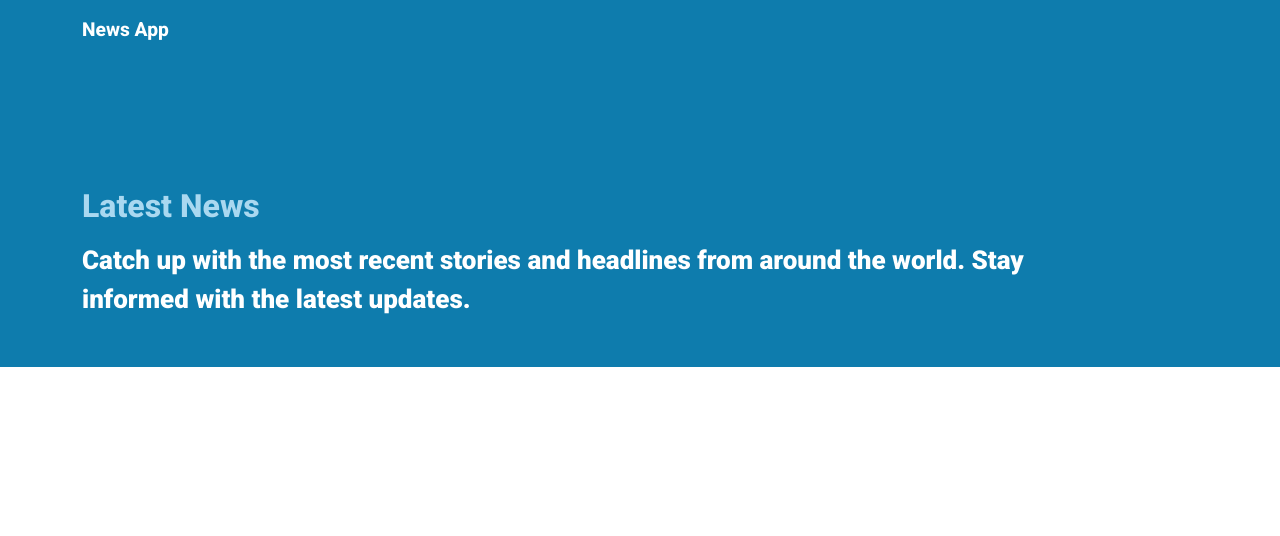
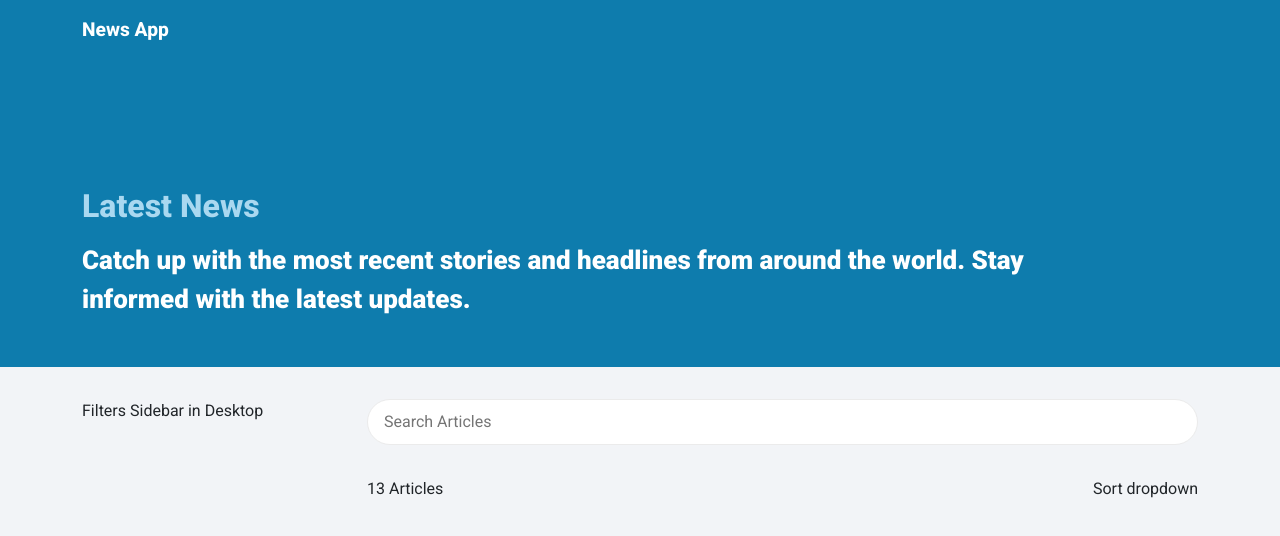
Before and after one commit to rogerjacobrj/news-app, a React (Vite) app: page / in a window 1280 px wide. Shown: the top 536 px of the page. Built offline with nearby package versions, Linux system fonts and the light colour scheme.

Commit message:
feat: add ArticleCount and TextInput components, update SCSS @import to @use

```diff
--- a/src/App.tsx
+++ b/src/App.tsx
@@ -1,13 +1,57 @@
-import Header from './components/header';
-import Banner from './components/banner';
 import 'bootstrap/dist/css/bootstrap.min.css';
 import './styles/global.scss';
+import styles from './style.module.scss';
+import { ArticleCount, Banner, Header, TextInput } from './components';
 
 const App = () => {
   return (
-    <div>
+    <div className={styles.newsFeed}>
       <Header />
       <Banner />
+
+      <section className={styles.contentSection}>
+        <div className="container">
+          <div className="row">
+            <div className="col-12 col-md-6 d-lg-none">
+              <TextInput placeholder="Search Articles" />
+            </div>
+            <div className="col-6 col-md-6 d-none d-md-block d-lg-none">
+              <div className={styles.toggleMobileFilter}></div>
+            </div>
+            <div className="col-6 col-lg-6 d-lg-none">
+              <ArticleCount count={13} />
+            </div>
+            <div className="col-6 col-md-6 col-lg-6 d-lg-none">
+              <div className={styles.sortContainer}>
+                <div>Sort dropdown</div>
+              </div>
+            </div>
+          </div>
+
+          <div className="row">
+            <div className="d-none d-lg-block col-lg-3">Filters Sidebar in Desktop</div>
+            <div className="col-12 col-md-12 col-lg-9">
+              <div className="row d-none d-lg-block">
+                <div className="col-12 col-md-12 d-none d-lg-block">
+                  <TextInput placeholder="Search Articles" />
+                </div>
+              </div>
+
+              <div className="row">
+                <div className="col-lg-6 d-none d-lg-block">
+                  <ArticleCount count={13} />
+                </div>
+                <div className="col-lg-6 d-none d-lg-block">
+                  <div className={styles.sortContainer}>
+                    <div>Sort dropdown</div>
+                  </div>
+                </div>
+              </div>
+              <div className={styles.cardContainer}></div>
+            </div>
+          </div>
+        </div>
+      </section>
     </div>
   );
 };
--- /dev/null
+++ b/src/components/articleCount/index.tsx
@@ -0,0 +1,13 @@
+import styles from './styles.module.scss';
+
+interface ArticleCountProps {
+  count: number;
+}
+
+const ArticleCount = (props: ArticleCountProps) => {
+  const { count } = props;
+
+  return <p className={styles.resultCount}>{count} Articles</p>;
+};
+
+export default ArticleCount;
--- /dev/null
+++ b/src/components/articleCount/styles.module.scss
@@ -0,0 +1,3 @@
+.resultCount {
+  margin: 2rem 0 2rem 0;
+}
--- a/src/components/banner/styles.module.scss
+++ b/src/components/banner/styles.module.scss
@@ -1,4 +1,4 @@
-@import '../../styles/colors.scss';
+@use '../../styles/colors.scss' as *;
 
 .banner {
   background-color: $theme;
--- a/src/components/header/styles.module.scss
+++ b/src/components/header/styles.module.scss
@@ -1,4 +1,4 @@
-@import '../../styles/colors.scss';
+@use '../../styles/colors.scss' as *;
 
 .navigation {
   margin-bottom: -0.063rem;
@@ -20,7 +20,7 @@
   -ms-transform: rotate(0deg);
   transform: rotate(0deg);
   cursor: pointer;
-  z-index: 667;
+  z-index: 0;
   margin-left: 1.5rem;
   margin-right: 0.5rem;
   height: 2.25rem;
--- /dev/null
+++ b/src/components/index.ts
@@ -0,0 +1,6 @@
+import ArticleCount from './articleCount';
+import Banner from './banner';
+import Header from './header';
+import TextInput from './input/text';
+
+export { ArticleCount, Banner, Header, TextInput };
--- /dev/null
+++ b/src/components/input/text/index.tsx
@@ -0,0 +1,10 @@
+import { TextInputProps } from '../types';
+import styles from './styles.module.scss';
+
+const TextInput = (props: TextInputProps) => {
+  const { placeholder } = props;
+
+  return <input type="text" placeholder={placeholder} className={styles.textInput} />;
+};
+
+export default TextInput;
--- /dev/null
+++ b/src/components/input/text/styles.module.scss
@@ -0,0 +1,15 @@
+@use '../../../styles/colors.scss' as *;
+
+.textInput {
+  border: 1px solid $border;
+  border-radius: 4rem;
+  padding: 10px 5px;
+  width: 100%;
+  font-size: 16px;
+  padding-left: 16px;
+  padding-right: 16px;
+
+  ::placeholder {
+    font-family: 'Roboto', serif;
+  }
+}
--- /dev/null
+++ b/src/components/input/types.ts
@@ -0,0 +1,3 @@
+export interface TextInputProps {
+  placeholder: string;
+}
--- /dev/null
+++ b/src/style.module.scss
@@ -0,0 +1,40 @@
+@use './styles/colors.scss' as *;
+
+.newsFeed {
+  .contentSection {
+    padding-top: 2rem;
+
+    .toggleMobileFilter {
+      display: flex;
+      justify-content: flex-end;
+    }
+
+    .sortContainer {
+      margin: 2rem 0 2rem 0;
+      display: flex;
+      justify-content: flex-end;
+    }
+
+    .cardContainer {
+      display: grid;
+      grid-template-columns: 1fr;
+      justify-items: center;
+
+      @media (min-width: 768px) {
+        flex-wrap: wrap;
+        grid-template-columns: 1fr 1fr 1fr;
+      }
+
+      @media (min-width: 992px) {
+        flex-wrap: wrap;
+        grid-template-columns: 1fr 1fr 1fr;
+        padding: 0.5rem 0;
+      }
+
+      @media (min-width: 1200px) {
+        padding: 0.5rem 0;
+        grid-template-columns: 1fr 1fr 1fr 1fr;
+      }
+    }
+  }
+}
--- a/src/styles/global.scss
+++ b/src/styles/global.scss
@@ -1,10 +1,13 @@
+@use './colors.scss' as *;
+
 html,
 body {
   padding: 0;
   margin: 0;
   font-size: 16px;
   height: 100%;
-  font-family: "Roboto", serif;
+  font-family: 'Roboto', serif;
+  background-color: $background;
 }
 
 body {
```
